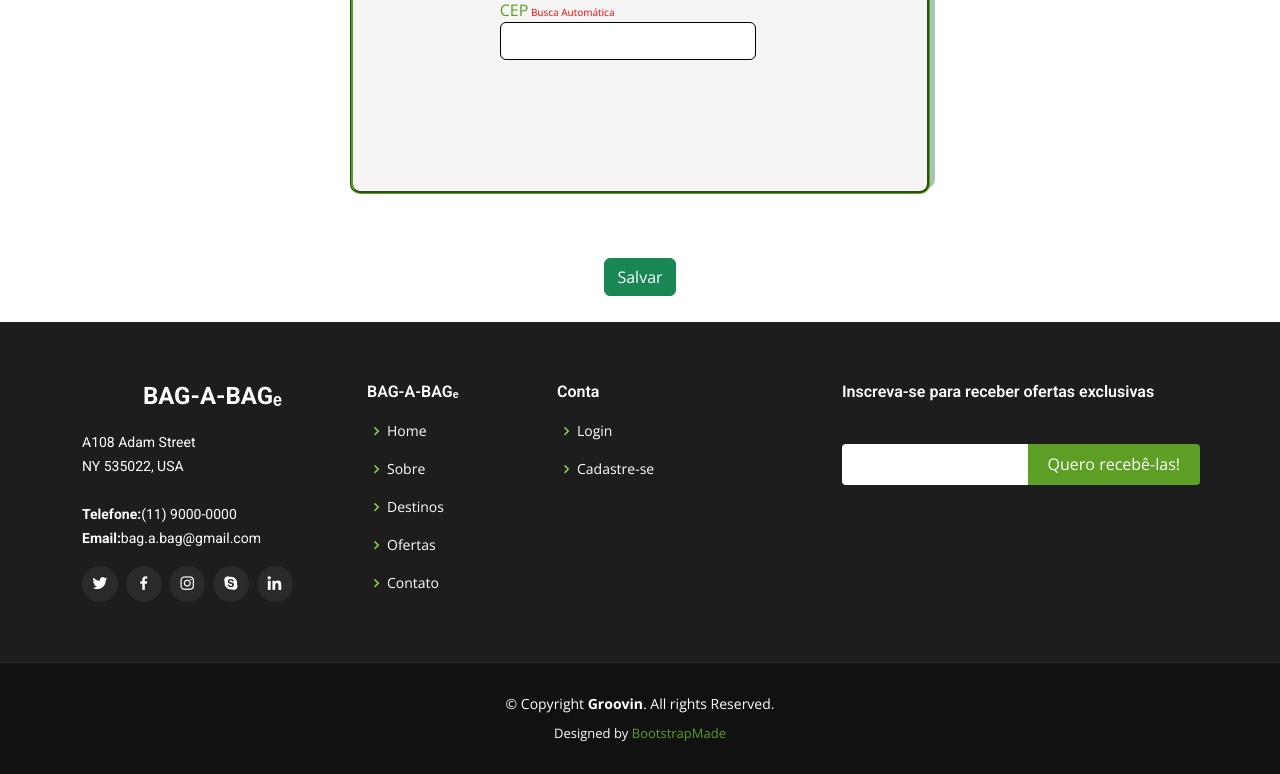
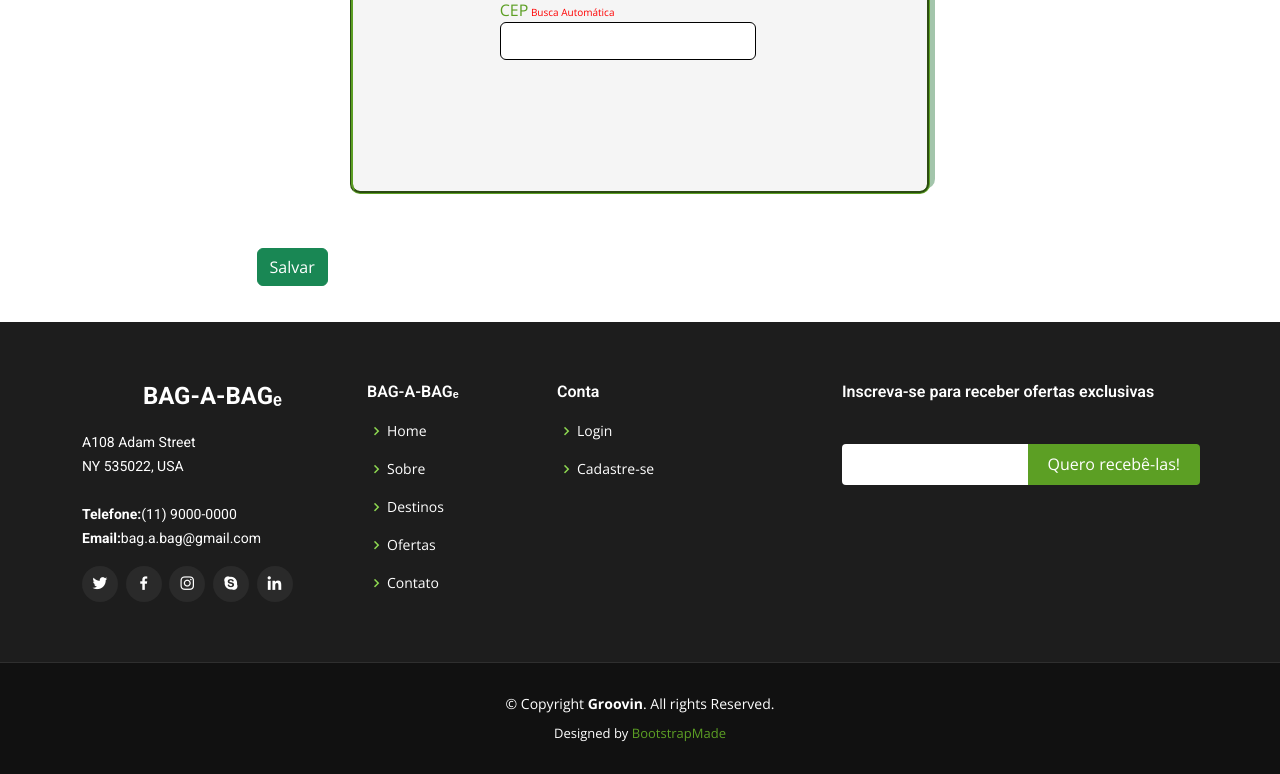
Before and after one commit to gustavinxd/bag-a-bagV2, a PHP site: page /pages/alteracoes_cadastro.html in a window 1280 px wide. Shown: the part 1512-2286 px from the top of the page. Run offline with PHP 8.4, Linux system fonts and the light colour scheme.

Commit message:
agr sim, 100% tela concluida

```diff
--- a/assets/css/alteracoes_cadastro/alteracoes_cadastro.css
+++ b/assets/css/alteracoes_cadastro/alteracoes_cadastro.css
@@ -519,7 +519,7 @@ svg {
   }
   #cadastrar{
     margin-top: 15%;
-    align-items: end;
+    align-items: center;
   }
   .main-alteracoes-endereco .required:after {
     content: "  Busca Automática";
@@ -591,7 +591,12 @@ svg {
     }
       .main-alteracoes #cadastrar{
         margin-bottom: 20%;
-      }
+    }
+      .botao{
+        align-items: center;
+        position: absolute;
+        margin-left: -20%;
+    }
   }
 
   form{
--- a/pages/alteracoes_cadastro.html
+++ b/pages/alteracoes_cadastro.html
@@ -143,8 +143,7 @@
   <!--- Começo do container/alteracoes -->
     <main class = "main-alteracoes">
       <h5>Alteração Cadastral</h5>
-      </div>
-<!-- <form action="#" method> -->
+<!--  <form action="#" method> -->
         <div class="row">
           <div class = "main-alteracoes-dados">
             <h1>Dados pessoais</h1>
```
Lines whose indentation alone changed are shown as unchanged.
